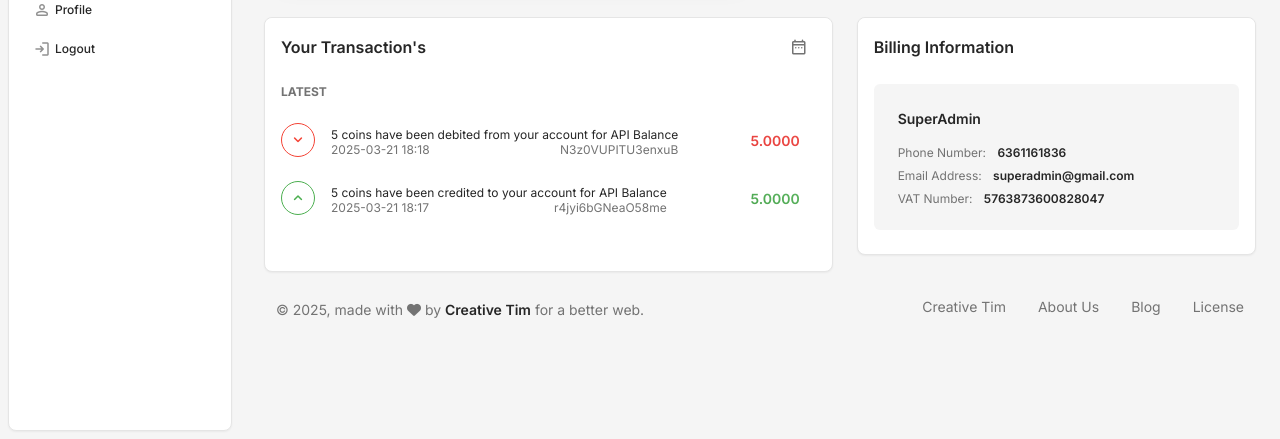
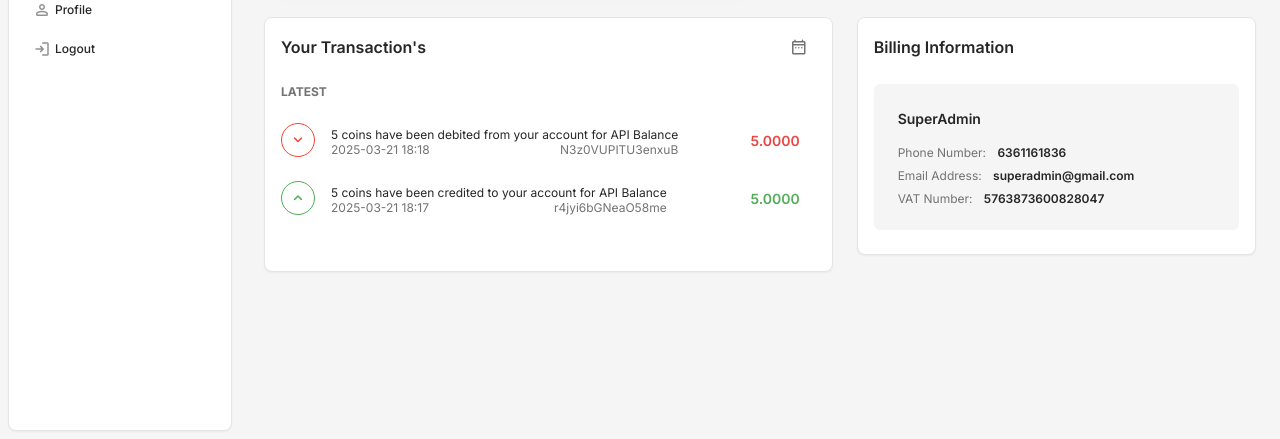
Before and after one commit to itsolution4india/send_sms_djnago, a Django app: page /billing/ in a window 1280 px wide. Shown: the part 361-800 px from the top of the page. Run offline with Django 5.2, Linux system fonts and the light colour scheme; a user stored in the database is signed in; data comes from the database, SQL or seed files in the repository; some libraries are stand-ins or nearby versions.

Commit message:
Updated Fronted

```diff
--- a/send_sms/settings.py
+++ b/send_sms/settings.py
@@ -25,7 +25,7 @@ BASE_DIR = Path(__file__).resolve().parent.parent
 SECRET_KEY = 'django-insecure-srd69ic3otxx&k2%2xg@pjnpwwv+k^ccj25r0fkmcw9*ap2-a@'
 
 # SECURITY WARNING: don't run with debug turned on in production!
-DEBUG = os.environ.get('DJANGO_DEBUG', 'True') == 'True'
+DEBUG = False
 
 ALLOWED_HOSTS = [
     'www.sms.wtsdealnow.com',
--- a/sms_app/templates/billing.html
+++ b/sms_app/templates/billing.html
@@ -154,38 +154,7 @@
         </div>
       </div>
     </div>
-    <footer class="footer py-4  ">
-      <div class="container-fluid">
-        <div class="row align-items-center justify-content-lg-between">
-          <div class="col-lg-6 mb-lg-0 mb-4">
-            <div class="copyright text-center text-sm text-muted text-lg-start">
-              © <script>
-                document.write(new Date().getFullYear())
-              </script>,
-              made with <i class="fa fa-heart"></i> by
-              <a href="https://www.creative-tim.com" class="font-weight-bold" target="_blank">Creative Tim</a>
-              for a better web.
-            </div>
-          </div>
-          <div class="col-lg-6">
-            <ul class="nav nav-footer justify-content-center justify-content-lg-end">
-              <li class="nav-item">
-                <a href="https://www.creative-tim.com" class="nav-link text-muted" target="_blank">Creative Tim</a>
-              </li>
-              <li class="nav-item">
-                <a href="https://www.creative-tim.com/presentation" class="nav-link text-muted" target="_blank">About Us</a>
-              </li>
-              <li class="nav-item">
-                <a href="https://www.creative-tim.com/blog" class="nav-link text-muted" target="_blank">Blog</a>
-              </li>
-              <li class="nav-item">
-                <a href="https://www.creative-tim.com/license" class="nav-link pe-0 text-muted" target="_blank">License</a>
-              </li>
-            </ul>
-          </div>
-        </div>
-      </div>
-    </footer>
+
   </div>
 
   {% block extra_js %}
--- a/sms_app/templates/dashboard.html
+++ b/sms_app/templates/dashboard.html
@@ -66,11 +66,11 @@
       <div class="col-lg-4 col-md-6 mt-4 mb-4">
         <div class="card">
           <div class="card-body">
-            <h6 class="mb-0 ">Schedule Campaign</h6>
-            <p class="text-sm ">Schedule campaign on specific date and time</p>
+            <h6 class="mb-0 ">Billing</h6>
+            <p class="text-sm ">Manage and track your payments easily.</p>
             <div class="pe-2">
               <div class="chart">
-                <img class="img_tag" src="{% static 'img/schedule.webp' %}" alt="">
+                <img class="img_tag" src="{% static 'img/billing.webp' %}" alt="">
               </div>
             </div>
             <hr class="dark horizontal">
```
Also changed, not shown: sms_app/static/img/billing.webp (added).
